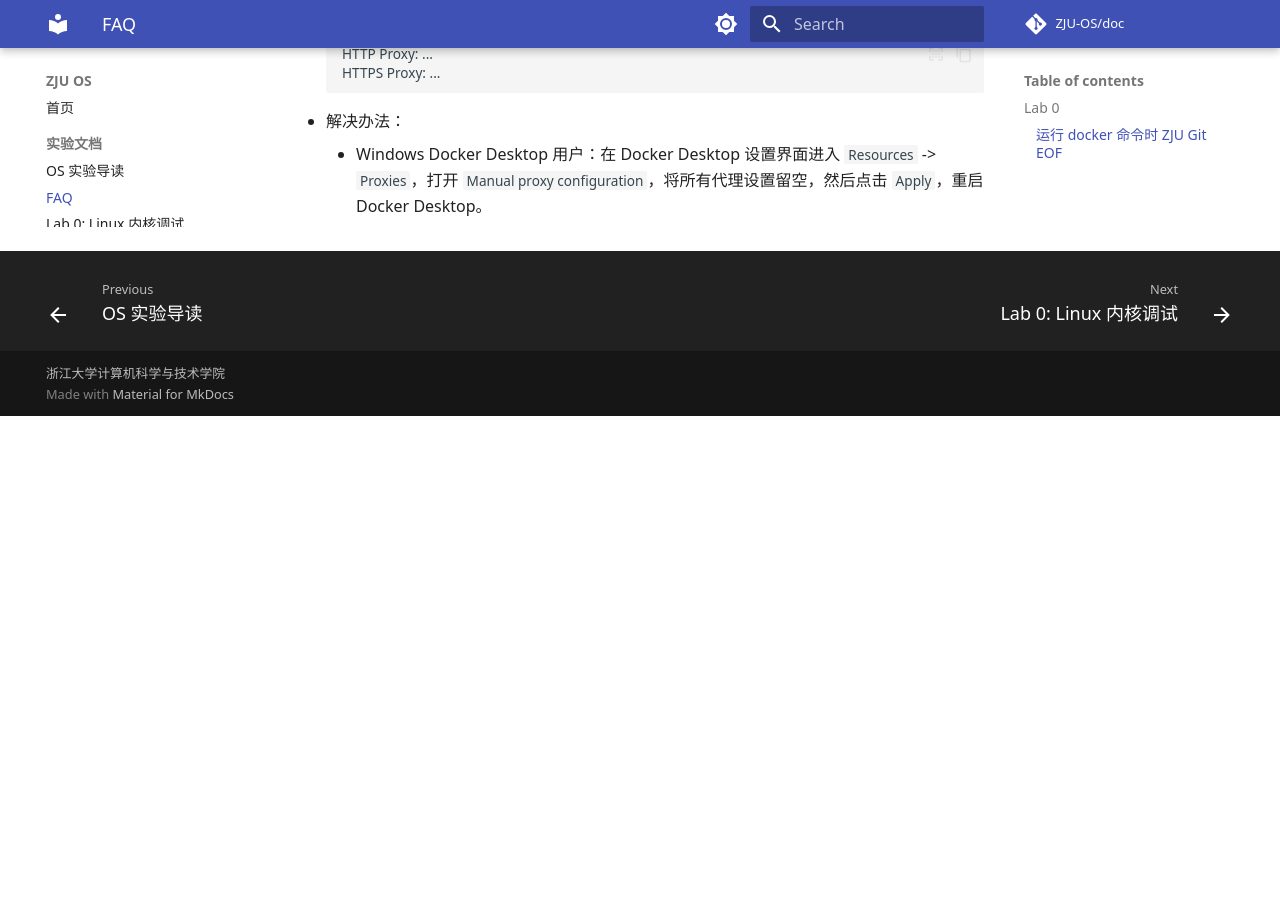
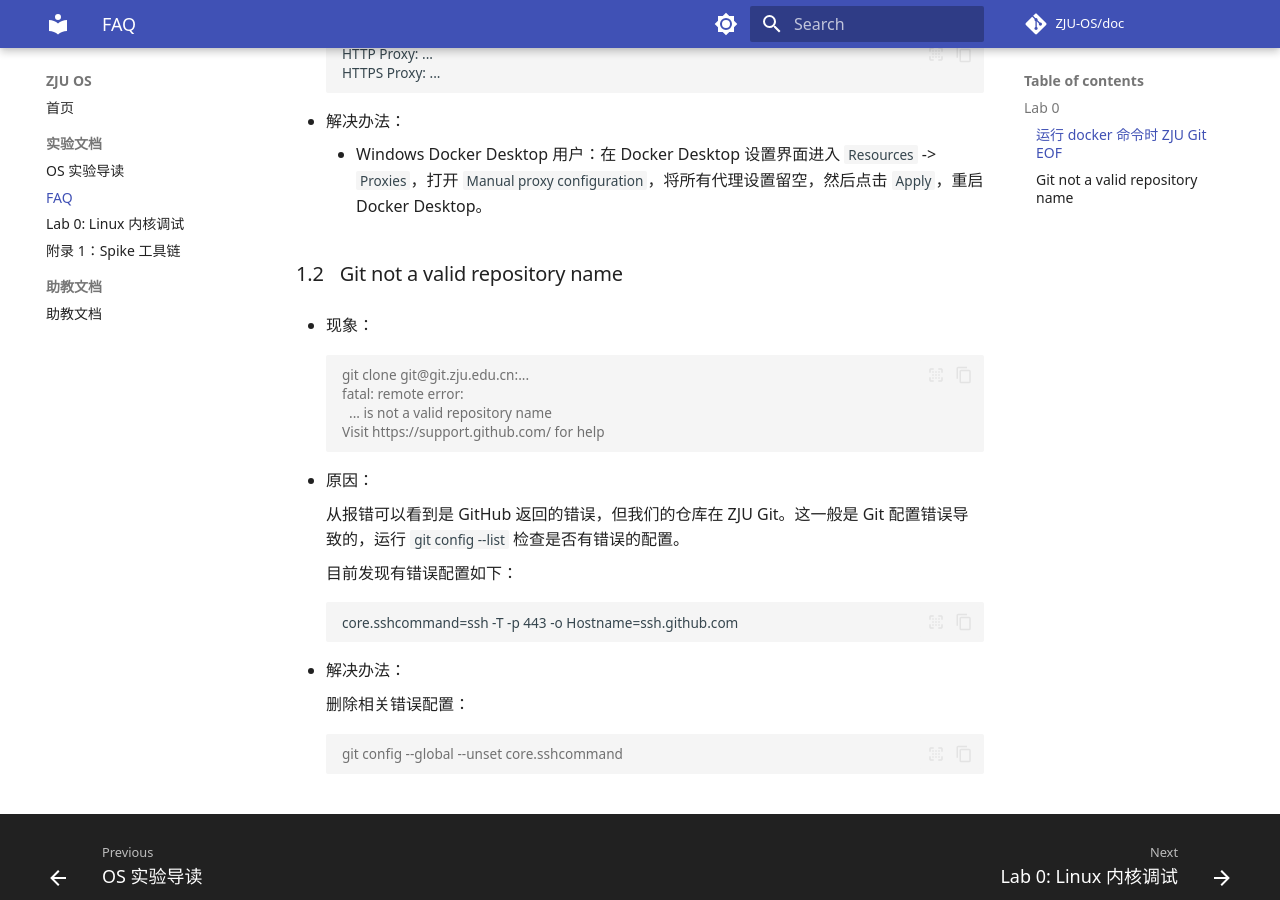
Before and after one commit to hharryz/zju-os-doc, an MkDocs documentation site: the page built from docs/faq.md, in a window 1280 px wide and 900 px high, scrolled down 618 px. Built offline with MkDocs 1.6.1 and Material for MkDocs 9.7.7, drawn with Linux system fonts in a browser that asks for light colours; comment, search, counter and statistics services are not loaded; before the commit the page ends 1034 px from its top, so only the background shows below that.

Commit message:
faq: git config error

````diff
--- a/docs/faq.md
+++ b/docs/faq.md
@@ -26,3 +26,32 @@
 - 解决办法：
 
     - Windows Docker Desktop 用户：在 Docker Desktop 设置界面进入 `Resources` -> `Proxies`，打开 `Manual proxy configuration`，将所有代理设置留空，然后点击 `Apply`，重启 Docker Desktop。
+
+### Git not a valid repository name
+
+- 现象：
+
+    ```console
+    git clone git@git.zju.edu.cn:...
+    fatal: remote error:
+      ... is not a valid repository name
+    Visit https://support.github.com/ for help
+    ```
+
+- 原因：
+
+    从报错可以看到是 GitHub 返回的错误，但我们的仓库在 ZJU Git。这一般是 Git 配置错误导致的，运行 `git config --list` 检查是否有错误的配置。
+
+    目前发现有错误配置如下：
+
+    ```text
+    core.sshcommand=ssh -T -p 443 -o Hostname=ssh.github.com
+    ```
+
+- 解决办法：
+
+    删除相关错误配置：
+
+    ```console
+    git config --global --unset core.sshcommand
+    ```
````
